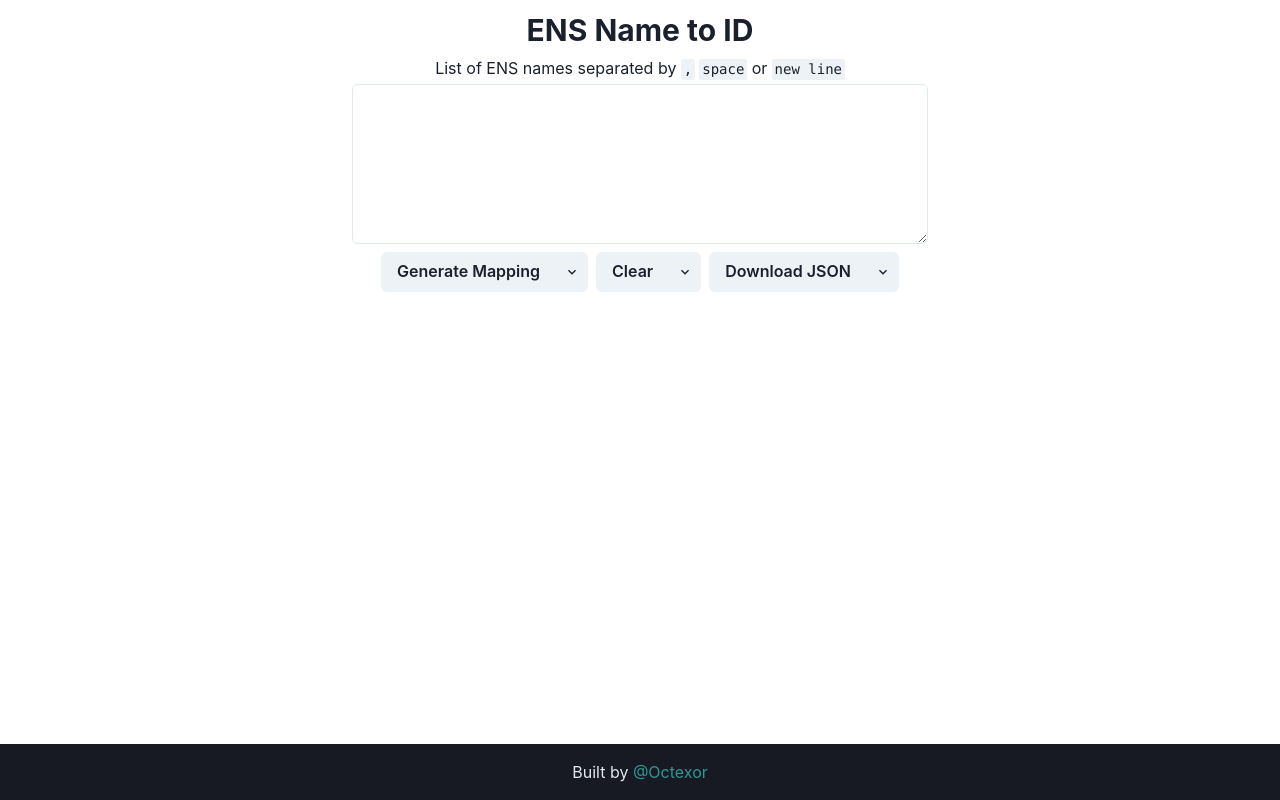
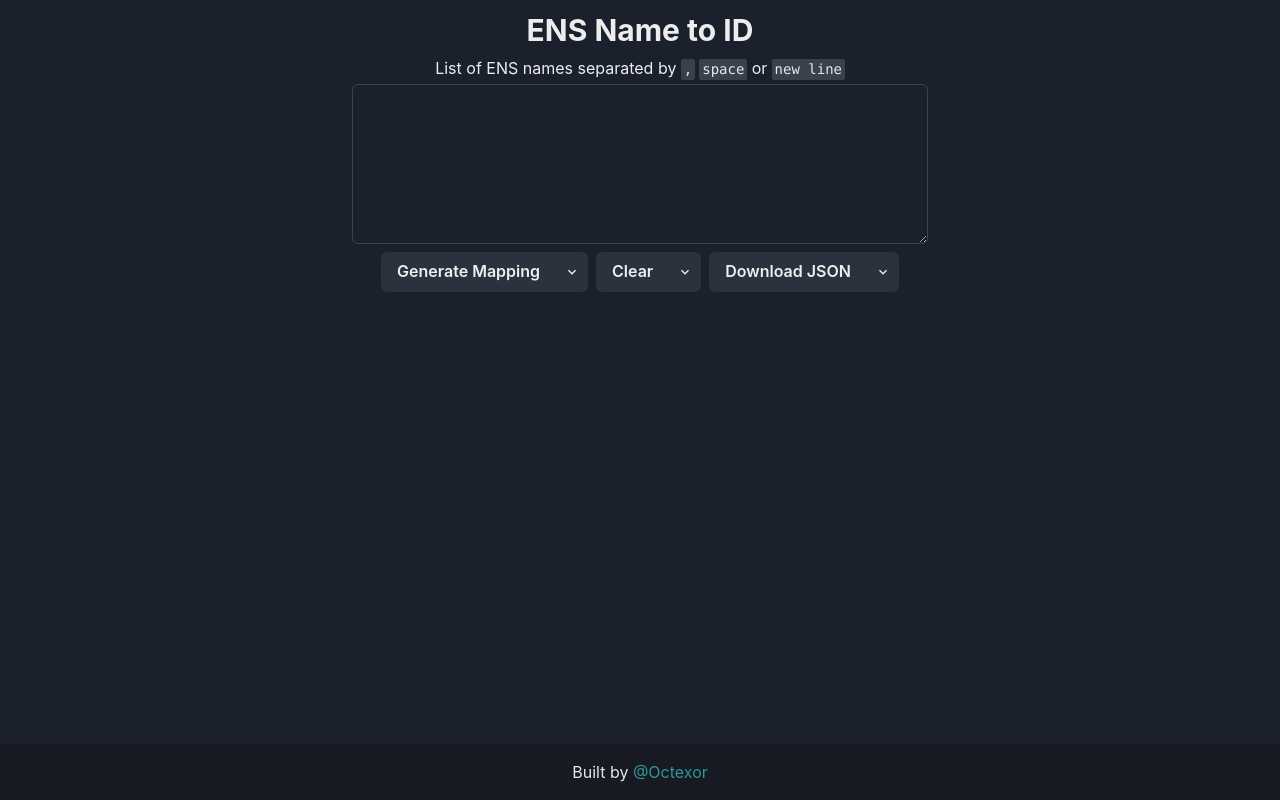
Before and after one commit to Octexor/ens-name2id, a React (Create React App) app: page / in a window 1280 px wide. Built offline with nearby package versions, Linux system fonts and the light colour scheme.

Commit message:
set init color

```diff
--- a/src/App.tsx
+++ b/src/App.tsx
@@ -8,7 +8,6 @@
   Code,
   Grid,
   Textarea,
-  theme,
   Heading,
   HStack,
   Button,
@@ -22,12 +21,13 @@
   AlertIcon,
   Container,
 } from "@chakra-ui/react"
+import theme from "./theme";
+import { ChevronDownIcon } from "@chakra-ui/icons"
 import ReactJson from 'react-json-view'
 import exportFromJSON from 'export-from-json'
+import writeXlsxFile from 'write-excel-file'
 import getTokenId, {normalize} from "./helpers/name2id";
 import parseInput from "./helpers/parse-input";
-import { ChevronDownIcon } from "@chakra-ui/icons"
-import writeXlsxFile from 'write-excel-file'
 
 interface Name2IdMap {
   [index: string]: string;
--- a/src/index.tsx
+++ b/src/index.tsx
@@ -4,13 +4,14 @@
 import { App } from "./App"
 import reportWebVitals from "./reportWebVitals"
 import * as serviceWorker from "./serviceWorker"
+import theme from "./theme"
 
 const container = document.getElementById("root")
 const root = ReactDOM.createRoot(container as Element)
 
 root.render(
   <React.StrictMode>
-    <ColorModeScript />
+    <ColorModeScript initialColorMode={theme.config.initialColorMode} />
     <App />
   </React.StrictMode>,
 )
--- /dev/null
+++ b/src/theme.ts
@@ -0,0 +1,10 @@
+import { extendTheme, type ThemeConfig } from '@chakra-ui/react'
+
+const config: ThemeConfig = {
+  initialColorMode: 'dark',
+  useSystemColorMode: false,
+}
+
+const theme = extendTheme({ config })
+
+export default theme
```
